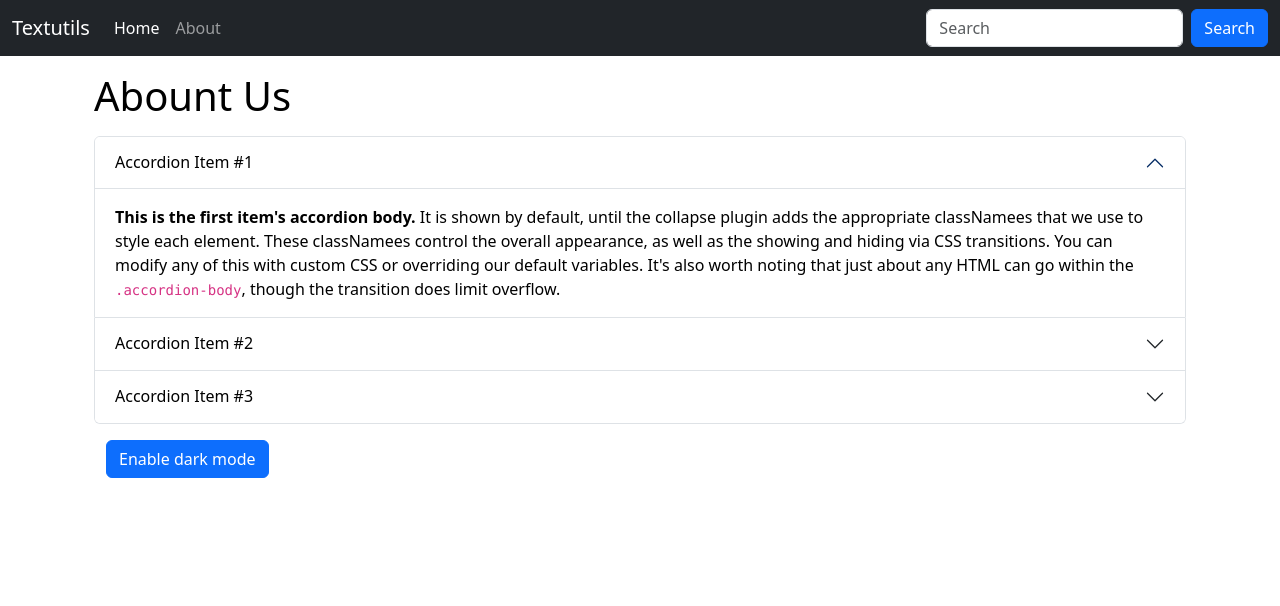
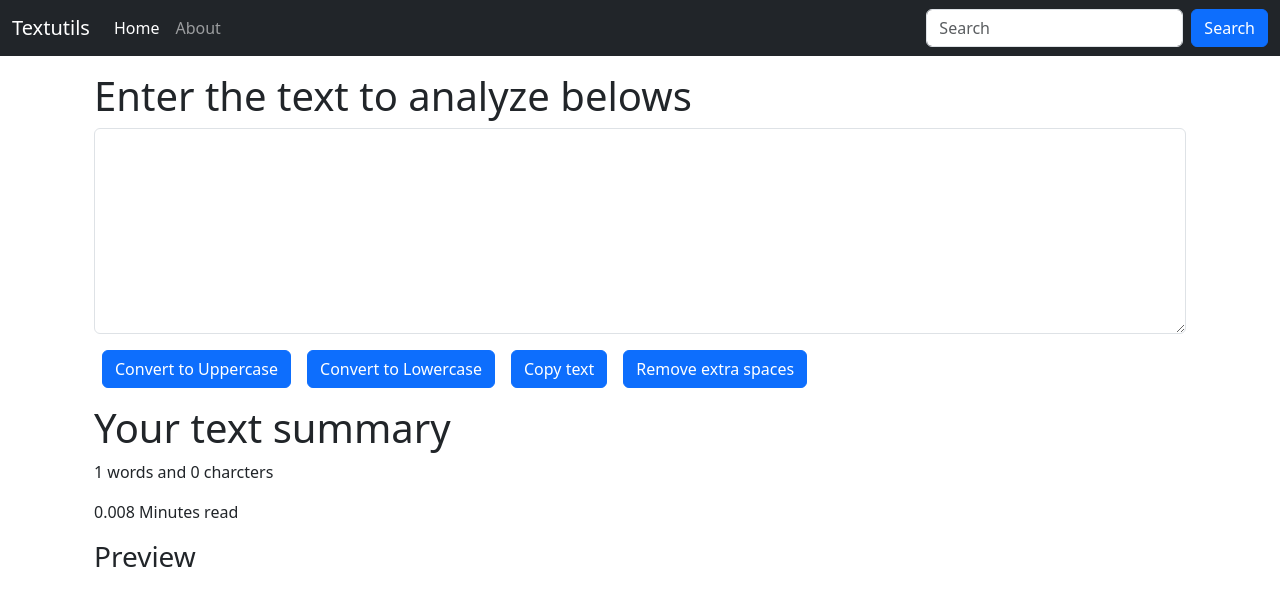
Before and after one commit to atharitcc/reactJSDemotodo, a React (Create React App) app: page / in a window 1280 px wide. Shown: the top 606 px of the page. Built offline with nearby package versions, Linux system fonts and the light colour scheme.

Commit message:
state & props

```diff
--- a/src/App.js
+++ b/src/App.js
@@ -1,7 +1,7 @@
 import './App.css';
-import About from './components/About';
+// import About from './components/About';
 import Navbar from './components/Navbar';
-// import TextForm from './components/TextForm';
+import TextForm from './components/TextForm';
 
 
 function App() {
@@ -10,8 +10,8 @@ function App() {
       {/* <Navbar title="Textutils" aboutText="About Textutils"/> */}
       <Navbar title="Textutils"/>
       <div className='container my-3'>
-        {/* <TextForm heading="Enter the text to analyze belows"/> */}
-        <About/>
+        <TextForm heading="Enter the text to analyze belows"/>
+        {/* <About/> */}
       </div>
       {/* <Navbar/> */}
     </>
--- a/src/components/About.js
+++ b/src/components/About.js
@@ -10,10 +10,11 @@ export default function About() {
     const [btnText, setbtnText] = useState("Enable dark mode")
 
     const toggleStyle = () => {
-        if(myStyle.color == 'black') {
+        if(myStyle.color === 'black') {
             setmyStyle({
                 color: 'white',
-                backgroundColor: 'black'
+                backgroundColor: 'black',
+                border:  '1px solid white'
             })
             setbtnText("Enable light mode")
         } else {
--- a/src/components/TextForm.js
+++ b/src/components/TextForm.js
@@ -15,8 +15,19 @@ export default function TextForm(props) {
         setText(newText);
     }
 
+
+    const handleCopy = () => {
+        var text = document.getElementById("myBox");
+        text.select();
+        navigator.clipboard.writeText(text.value);
+    }
+
+    const handleExtraSpace = () => {
+        let newText = text.split(/[ ]+/);
+        setText(newText.join(" "));
+    }
+
     const handleOnChange = (event) => {
-        console.log("On Change");
         setText(event.target.value);
     }
     const [text, setText] = useState('');
@@ -28,8 +39,10 @@ export default function TextForm(props) {
             <div className="mb-3">
                 <textarea className="form-control" value={text} onChange={handleOnChange} id="myBox" rows="8"></textarea>
             </div>
-            <button className='btn btn-primary mx-3' onClick={handleUpCLick}>Convert to Uppercase</button>
-            <button className='btn btn-primary' onClick={handleLoCLick}>Convert to Lowercase</button>
+            <button className='btn btn-primary mx-2' onClick={handleUpCLick}>Convert to Uppercase</button>
+            <button className='btn btn-primary mx-2' onClick={handleLoCLick}>Convert to Lowercase</button>
+            <button className='btn btn-primary mx-2' onClick={handleCopy}>Copy text</button>
+            <button className='btn btn-primary mx-2' onClick={handleExtraSpace}>Remove extra spaces</button>
         </div>
         <div className='container my-3'>
             <h1>Your text summary</h1>
```
